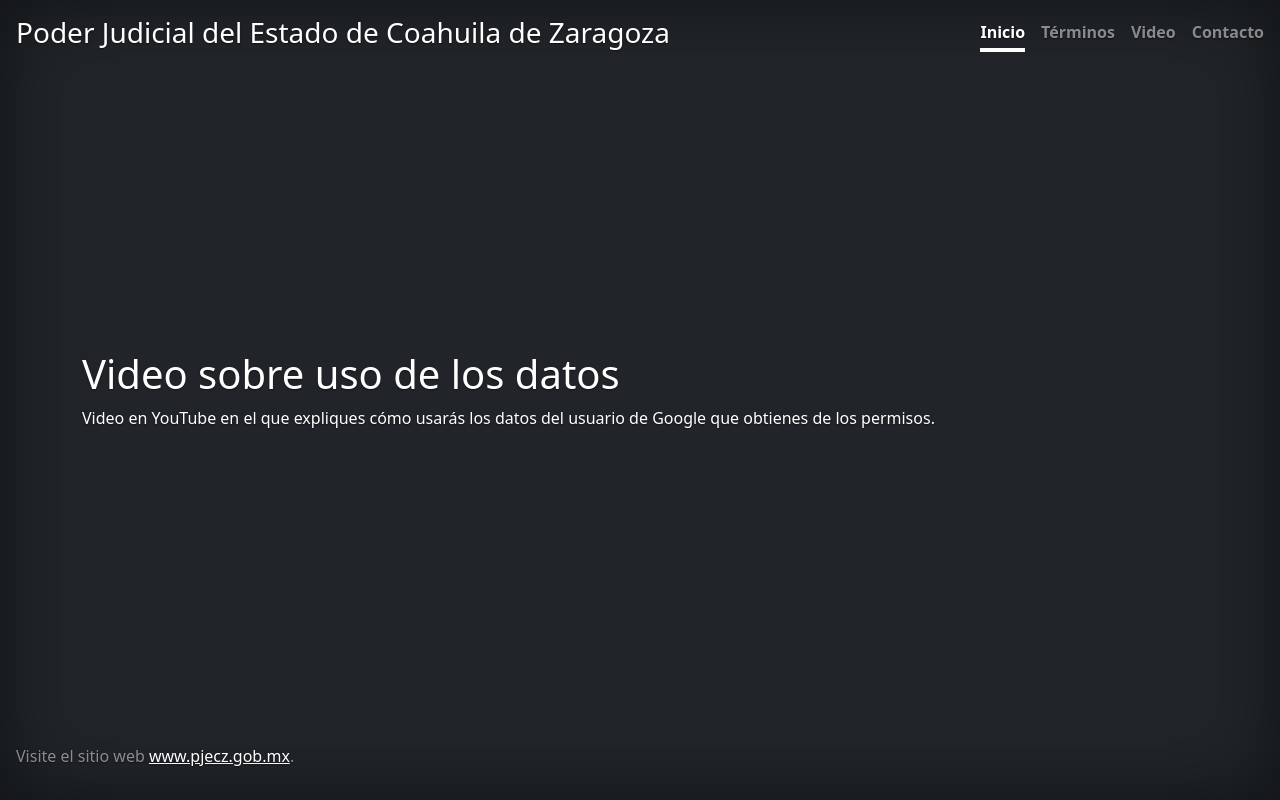
After one commit to PJECZ/pjecz-justicia-digital, a Flask app: page /video in a window 1280 px wide. The commit adds this page. Run offline with Flask 2, Linux system fonts and the light colour scheme; parts of the project's set-up code (start-up, migrations or seed data) failed here and were passed over; some libraries are stand-ins or nearby versions.

Commit message:
Principales páginas.

```diff
--- a/justicia_digital/app.py
+++ b/justicia_digital/app.py
@@ -6,13 +6,53 @@ from flask import Flask, render_template, request, redirect, url_for
 app = Flask(__name__)
 
 
-@app.route('/')
+@app.route("/")
 def start():
     """Start page"""
-    return render_template('layouts/start.jinja2', title="justiciadigital.gob.mx",)
+    return render_template(
+        "layouts/start.jinja2",
+        title="justiciadigital.gob.mx",
+    )
 
 
-@app.app_errorhandler(404)
+@app.route("/privacy_policy")
+def privacy_policy():
+    """Privacy Policy page"""
+    return render_template(
+        "layouts/app.jinja2",
+        title="Política de Privacidad",
+        content="Pendiente escribir la Política de Privacidad...",
+    )
+
+
+@app.route("/video")
+def video():
+    """Video page"""
+    return render_template(
+        "layouts/app.jinja2",
+        title="Video sobre uso de los datos",
+        content="Video en YouTube en el que expliques cómo usarás los datos del usuario de Google que obtienes de los permisos.",
+    )
+
+
+@app.route("/contact")
+def contact():
+    """Contact page"""
+    return render_template(
+        "layouts/app.jinja2",
+        title="Contacto",
+        content="Pendiente datos de contacto...",
+    )
+
+
+@app.errorhandler(404)
 def page_not_found(error):
     """Page not found"""
-    return render_template('layouts/error.jinja2', title="404", description="PÁGINA NO ENCONTRADA",), 404
+    return (
+        render_template(
+            "layouts/error.jinja2",
+            title="404",
+            description="PÁGINA NO ENCONTRADA",
+        ),
+        404,
+    )
--- /dev/null
+++ b/justicia_digital/templates/layouts/app.jinja2
@@ -0,0 +1,8 @@
+{% extends "layouts/base.jinja2" %}
+
+{% block main %}
+    <div class="container">
+        <h1>{{ title }}</h1>
+        <p>{{ content }}</p>
+    </div>
+{% endblock %}
--- a/justicia_digital/templates/layouts/base.jinja2
+++ b/justicia_digital/templates/layouts/base.jinja2
@@ -28,9 +28,10 @@
             <div>
                 <h3 class="float-md-start mb-0">Poder Judicial del Estado de Coahuila de Zaragoza</h3>
                 <nav class="nav nav-masthead justify-content-center float-md-end">
-                    <a class="nav-link active" aria-current="page" href="#">Inicio</a>
-                    <a class="nav-link" href="#">Terminos</a>
-                    <a class="nav-link" href="#">Contacto</a>
+                    <a class="nav-link active" aria-current="page" href="/">Inicio</a>
+                    <a class="nav-link" href="{{ url_for('privacy_policy') }}">Términos</a>
+                    <a class="nav-link" href="{{ url_for('video') }}">Video</a>
+                    <a class="nav-link" href="{{ url_for('contact') }}">Contacto</a>
                 </nav>
             </div>
         </header>
@@ -40,7 +41,7 @@
         </main>
 
         <footer class="mt-auto text-white-50">
-            <p>Visite el sitio web <a href="https://www.pjecz.gob.mx/" class="text-white">www.pjecz.gob.mx</a>.</p>
+            <p>Visite el sitio web <a class="text-white" href="https://www.pjecz.gob.mx/" target="_blank">www.pjecz.gob.mx</a>.</p>
         </footer>
     </div>
     <script src="https://cdnjs.cloudflare.com/ajax/libs/twitter-bootstrap/5.1.3/js/bootstrap.min.js"
```
Also changed, not shown: justicia_digital/templates/layouts/header.jinja2 (added), 1 other file.
